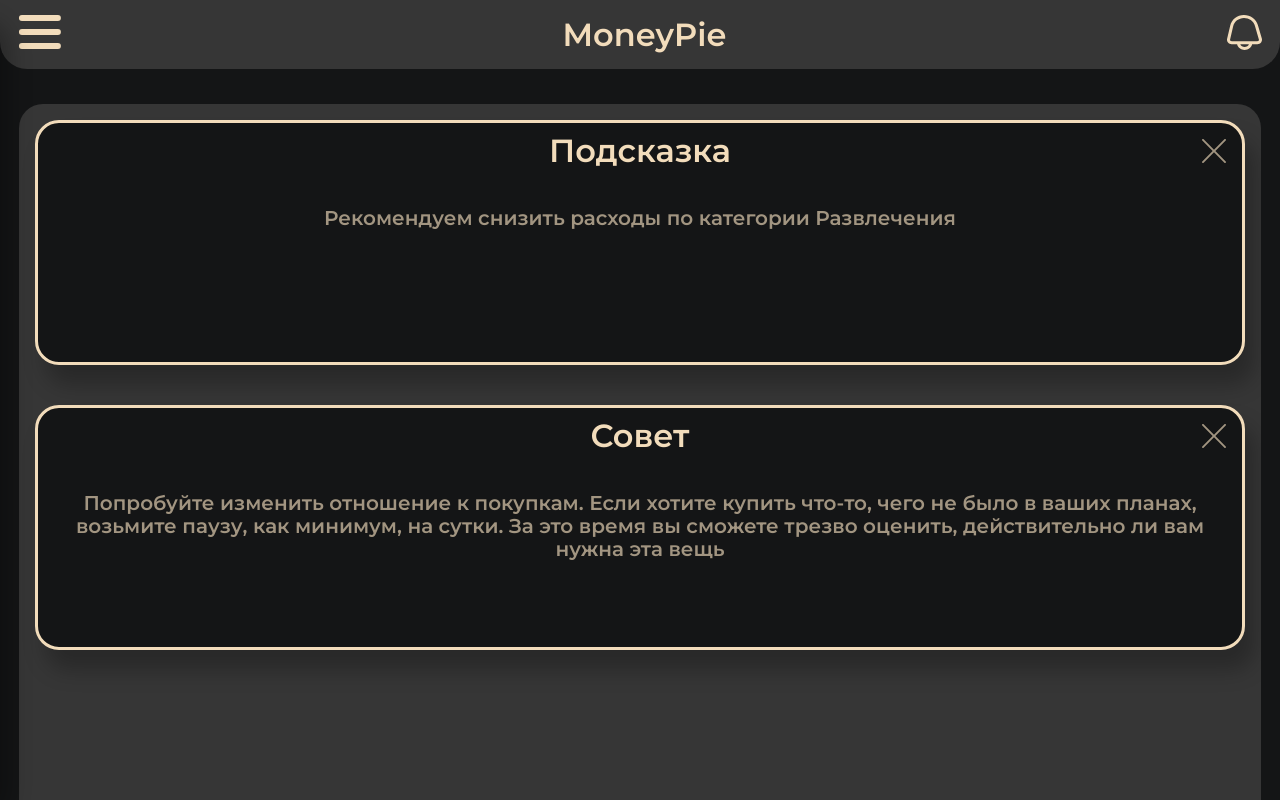
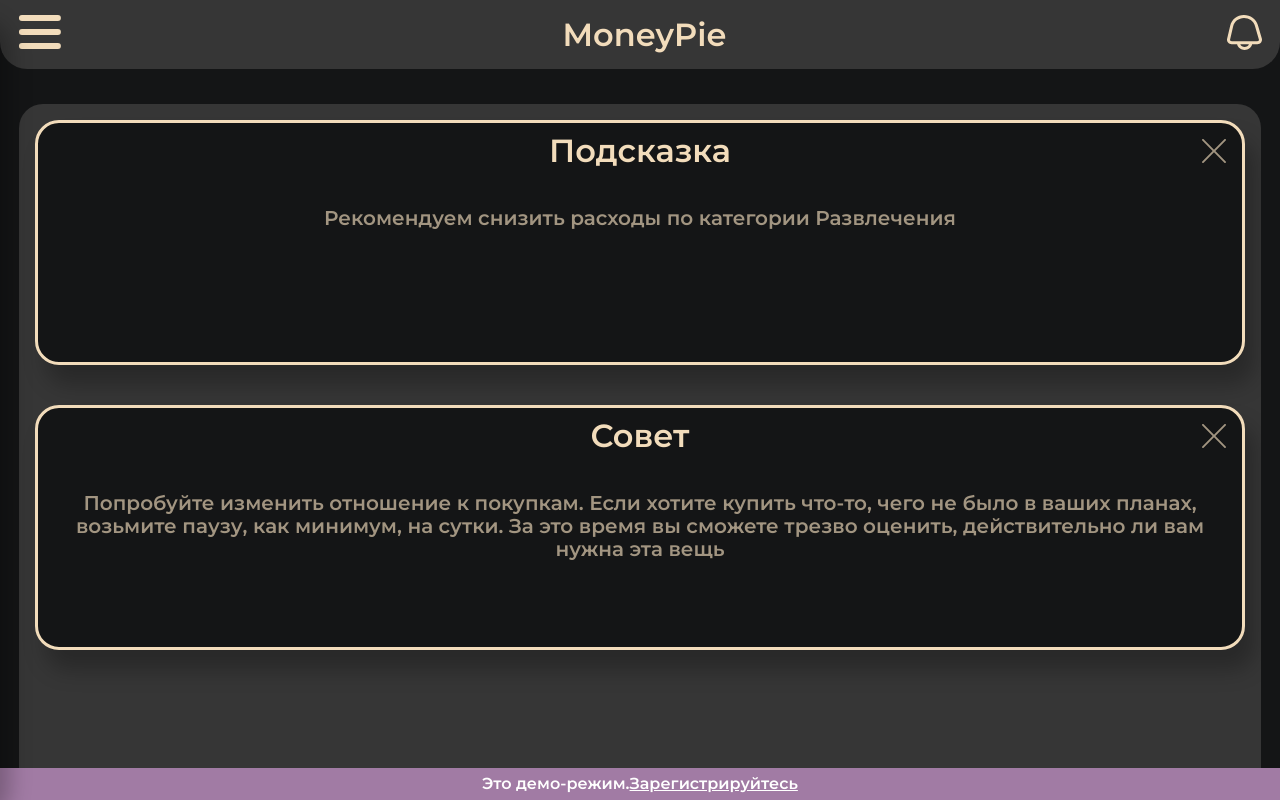
Before and after one commit to money-pie/frontend, a Next.js app: page /notificationPage in a window 1280 px wide. Built offline with nearby package versions, Linux system fonts and the light colour scheme.

Commit message:
fix: add demo mode in notification page

```diff
--- a/pages/notificationPage.tsx
+++ b/pages/notificationPage.tsx
@@ -1,12 +1,15 @@
-import React from "react";
+import React, { useState } from "react";
 import { withLayout } from "../layout/Layout";
 import NotificationMenu from "../page-components/NotificationMenu/NotificationMenu";
 import Notifications from "../page-components/Notifications/Notifications";
+import DemoMode from "../page-components/DemoMode/DemoMode";
 
 function NotificationPage(): JSX.Element {
   const isPremiumActive = false;
+  const [isLoggedIn, setIsLoggedIn] = useState(false); // пользователь зарегистрирован или нет
 
   return (
+    <>
       <NotificationMenu>
         <Notifications title="Совет">
           Попробуйте изменить отношение к покупкам. Если хотите купить что-то, чего не было в ваших
@@ -22,6 +25,8 @@ function NotificationPage(): JSX.Element {
         Рекомендуем снизить расходы по категории Развлечения
       </Notifications> */}
       </NotificationMenu>
+      {isLoggedIn ? null : <DemoMode />}
+    </>
   );
 }
 
```
Lines whose indentation alone changed are shown as unchanged.
